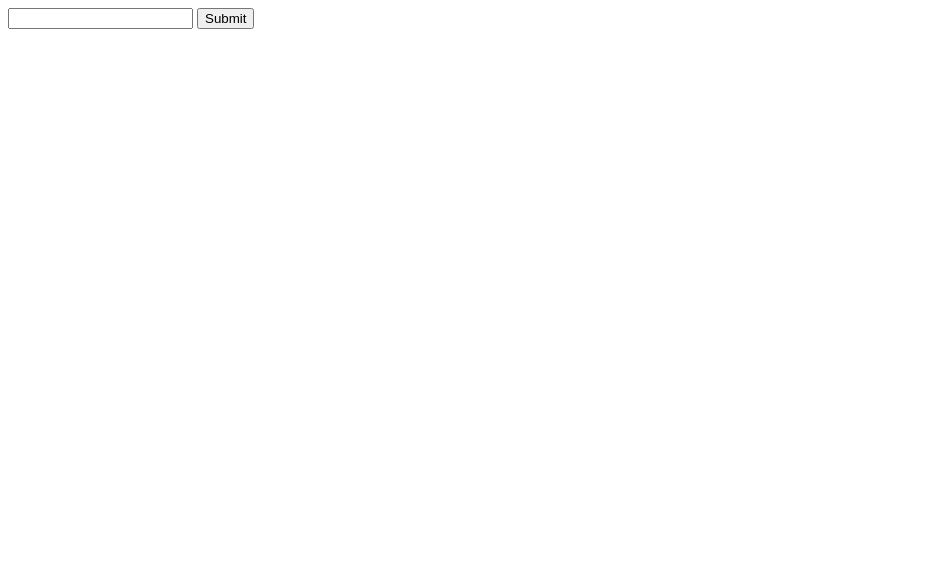
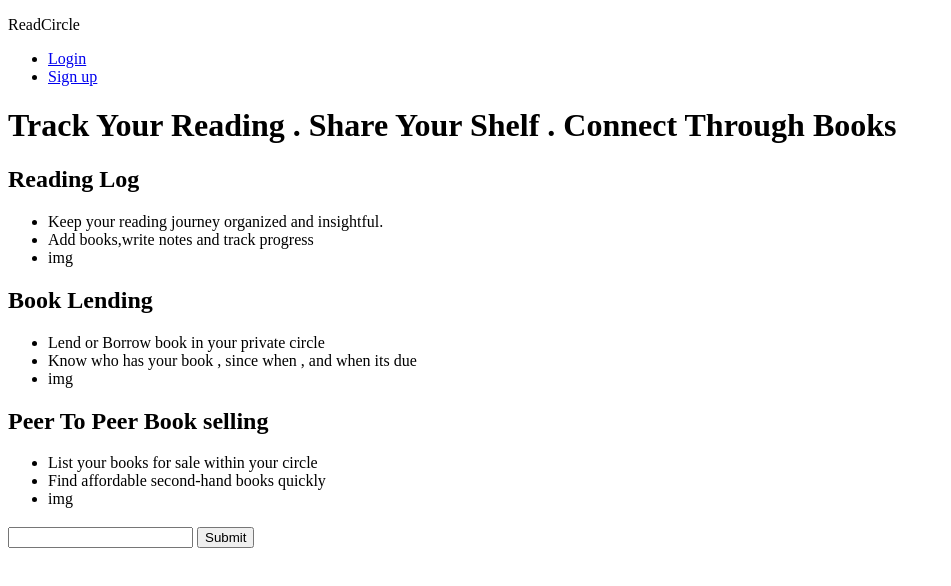
Before and after one commit to Parth-Patil333/ReadCircle, a plain HTML site: page frontend/index.html in a window 1280 px wide. Shown: the whole page, without its empty margins (0-951 px from the left). Drawn offline with Linux system fonts and the light colour scheme.

Commit message:
17th July(FrontPagr)

```diff
--- a/frontend/index.html
+++ b/frontend/index.html
@@ -6,6 +6,53 @@
     <title>Login Page</title>
 </head>
 <body>
+    <div>
+        <header>
+            <p>ReadCircle</p>
+            <nav>
+                <ul>
+                    <li><a href="none">Login</a></li>
+                    <li><a href="none">Sign up</a></li>
+                </ul>
+            </nav>
+        </header>
+        <main>
+            <h1>Track Your Reading . Share Your Shelf . Connect Through Books </h1>
+
+             <h2>
+                Reading Log
+                </h3>
+                    <ul>
+                        <li>Keep your reading journey  organized and insightful.</li>
+                        <li>Add books,write notes and track progress</li>
+                        <li>img</li>
+                    </ul>
+                <h3>
+             </h2>
+             <h2>
+                Book Lending
+                </h3>
+                    <ul>
+                        <li>Lend or Borrow book in your private circle</li>
+                        <li>Know who has your book , since when , and when its due</li>
+                        <li>img</li>
+                    </ul>
+                <h3>
+             </h2>
+             <h2>
+                Peer To Peer Book selling
+                </h3>
+                    <ul>
+                        <li>List your books for sale within your circle</li>
+                        <li>Find affordable second-hand books quickly</li>
+                        <li>img</li>
+                    </ul>
+                <h3>
+             </h2>
+        </main>
+
+
+    </div>
     <label for="Email ID"></label>
     <input id="Email ID" type="email" name="Email">
     <button type="submit">Submit</button>
```
